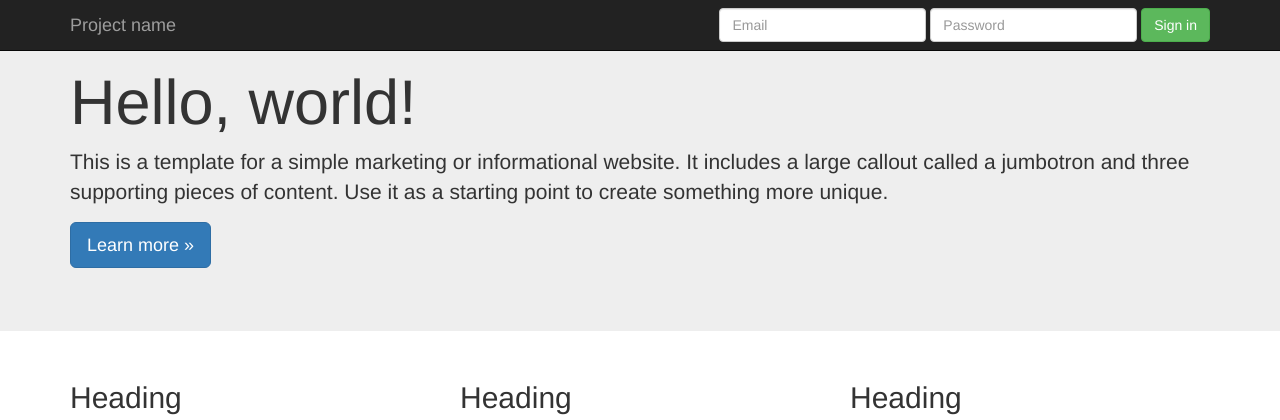
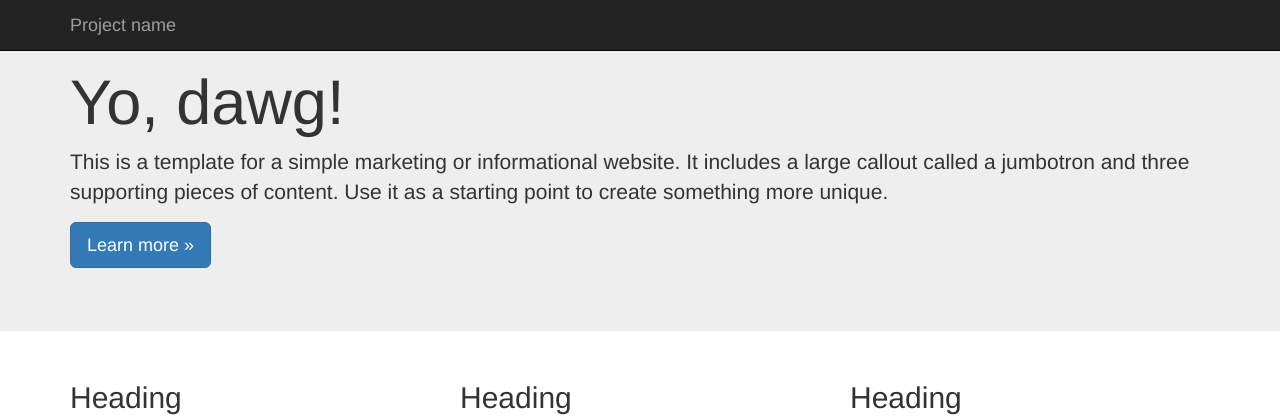
Before and after one commit to kosterjo/firstDjango, a Django app: page /leasingPortal/ in a window 1280 px wide. Shown: the top 420 px of the page. Run offline with Django 3.2, Linux system fonts and the light colour scheme; some libraries are stand-ins or nearby versions.

Commit message:
removed sign in from nav bar

```diff
--- a/mysite/leasingPortal/templates/leasingPortal/index.html
+++ b/mysite/leasingPortal/templates/leasingPortal/index.html
@@ -18,8 +18,6 @@
 	  <!-- Bootstrap -->
 	  <link href="{% static 'leasingPortal/bootstrap.min.css' %}" rel="stylesheet">
 
-    <!-- Custom styles for this template -->
-    <link href="jumbotron.css" rel="stylesheet">
 
   </head>
 
@@ -41,19 +39,10 @@
           <a class="navbar-brand" href="#">Project name</a>
         </div>
         <div id="navbar" class="navbar-collapse collapse">
-          <form class="navbar-form navbar-right">
-            <div class="form-group">
-              <input placeholder="Email" class="form-control" type="text">
-            </div>
-            <div class="form-group">
-              <input placeholder="Password" class="form-control" type="password">
-            </div>
-            <button type="submit" class="btn btn-success">Sign in</button>
-          </form>
         </div><!--/.navbar-collapse -->
       </div>
     </nav><div class="container">
-        <h1>Hello, world!</h1>
+        <h1>Yo, dawg!</h1>
         <p>This is a template for a simple marketing or informational website. It includes a large callout called a jumbotron and three supporting pieces of content. Use it as a starting point to create something more unique.</p>
         <p><a class="btn btn-primary btn-lg" href="#" role="button">Learn more »</a></p>
       </div>
```
